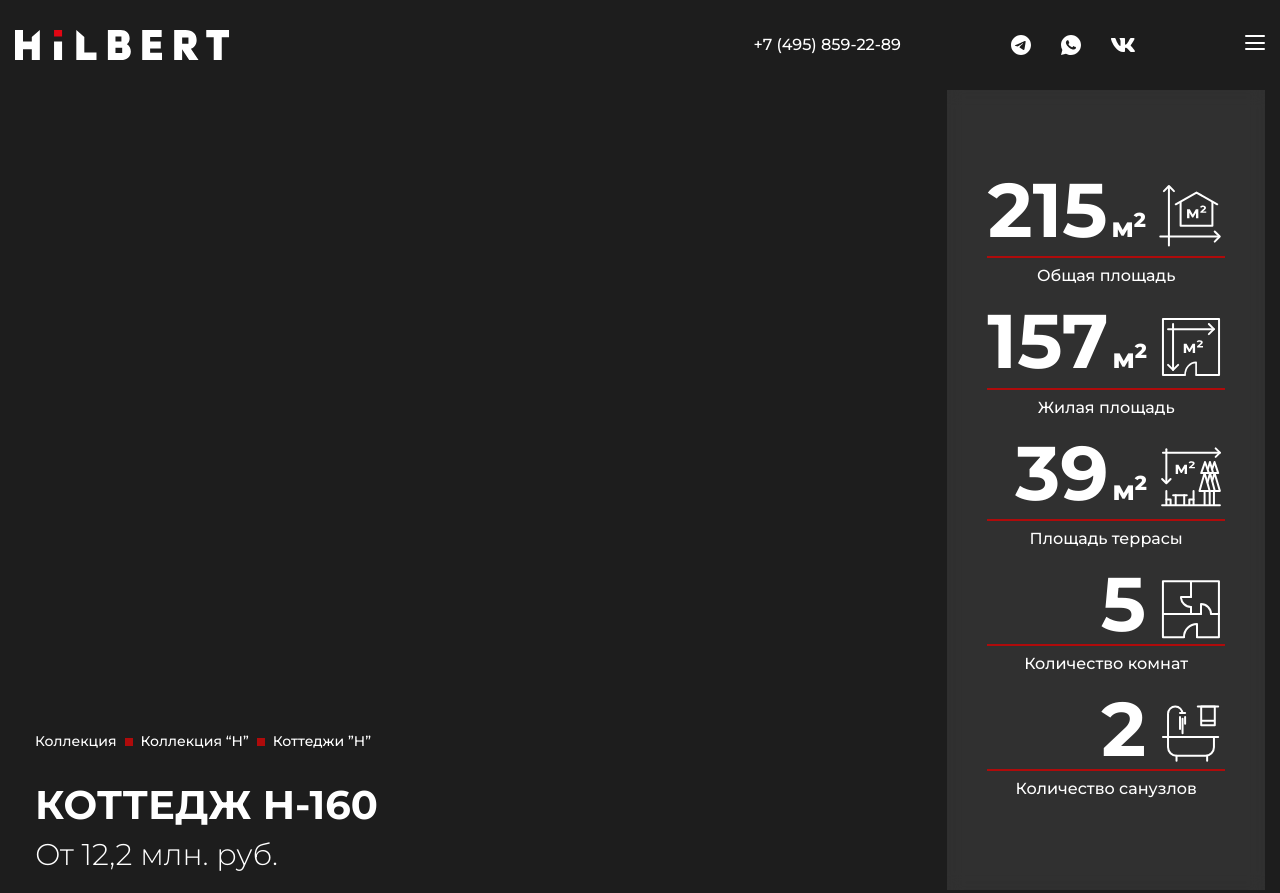
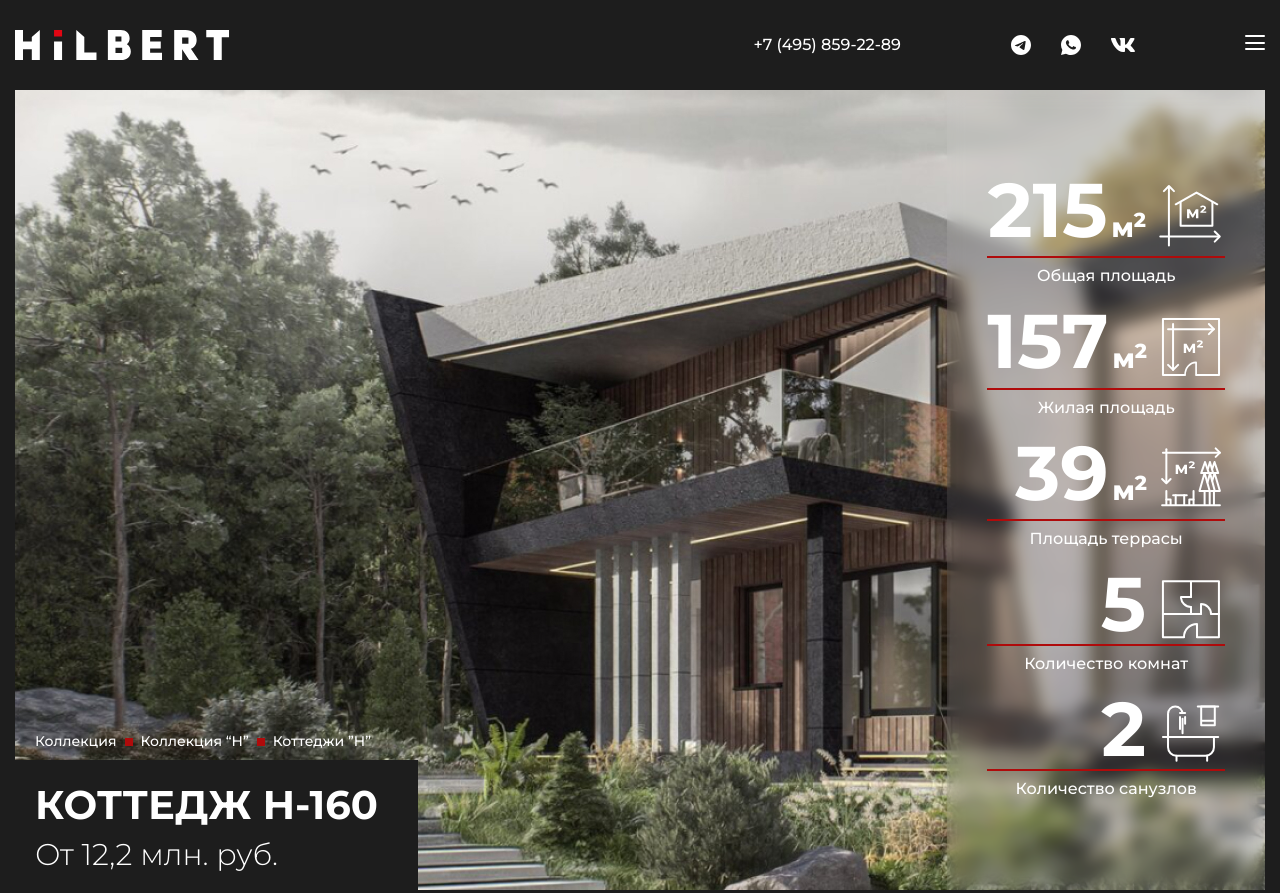
Before and after one commit to Metarika-px/website, a plain HTML site: page index.html in a window 1280 px wide. Shown: the top 893 px of the page. Drawn offline with nearby package versions, Linux system fonts and the light colour scheme; the site is published under a folder, as on GitHub Pages, so addresses that start at the root find nothing.

Commit message:
website2

```diff
--- a/css/style.css
+++ b/css/style.css
@@ -421,7 +421,7 @@ color: var(--white);
 }
 
 .cottage__wrapper {
-    background-image: url(/img/Phototop.webp);
+    background-image: url(../img/Phototop.webp);
     height: 800px;
     margin-bottom: 30px;
 }
```
